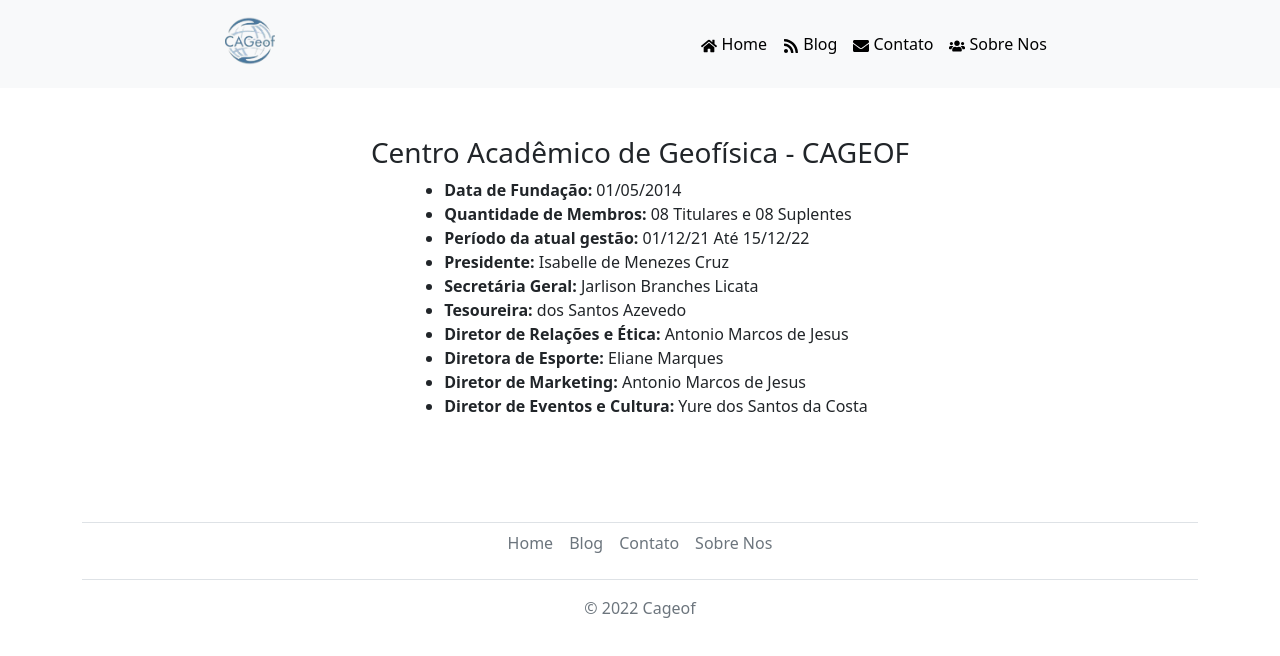
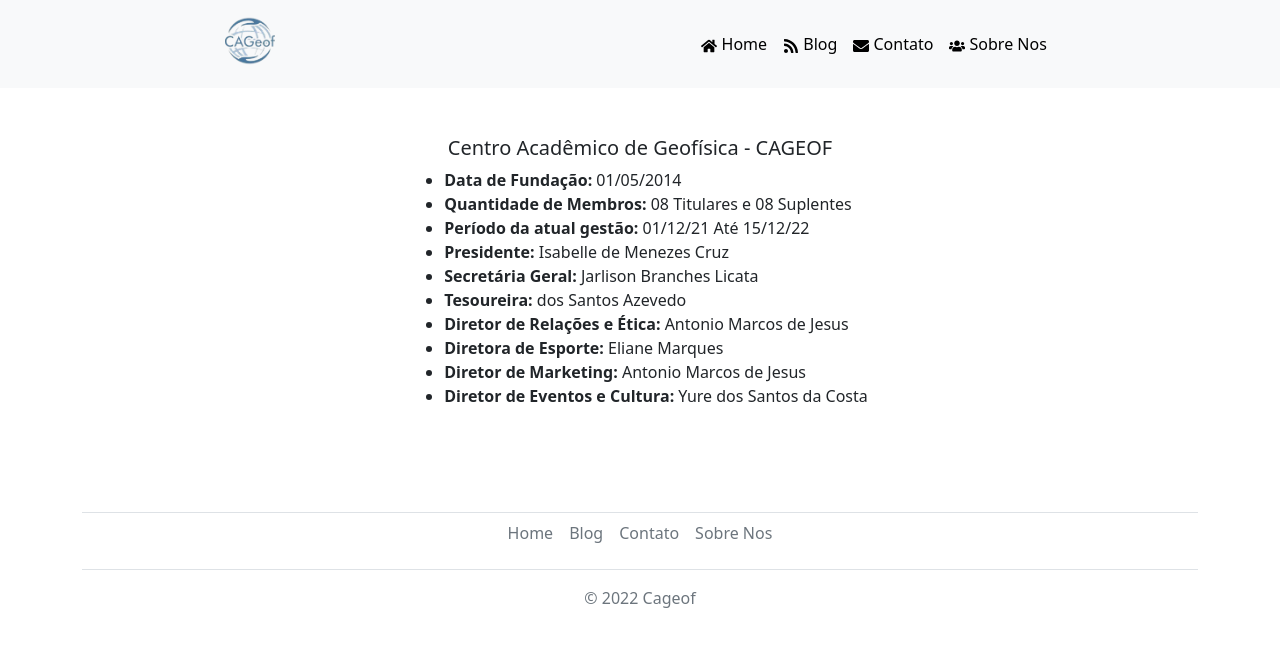
Before and after one commit to MatheusRamo/cageof, a Next.js app: page /sobre in a window 1280 px wide. Shown: the top 656 px of the page. Built offline with nearby package versions, Linux system fonts and the light colour scheme.

Commit message:
modificado title de sobre

```diff
--- a/pages/sobre.js
+++ b/pages/sobre.js
@@ -3,9 +3,10 @@ import MyHead from '../components/MyHead'
 
 function Sobre() {
   return (
+    <div className="container px-auto">
       <div className='d-flex flex-column align-items-center py-5'>
         <MyHead title="Sobre Nos" />
-      <h3>Centro Acadêmico de Geofísica - CAGEOF</h3>
+        <h5 className="px-auto">Centro Acadêmico de Geofísica - CAGEOF</h5>
 
         <ul >
           <li><strong>Data de Fundação:</strong> 01/05/2014</li>
@@ -20,6 +21,7 @@ function Sobre() {
           <li><strong>Diretor de Eventos e Cultura:</strong> Yure dos Santos da Costa</li>
         </ul>
       </div>
+    </div>
   )
 }
 
```
Lines whose indentation alone changed are shown as unchanged.
